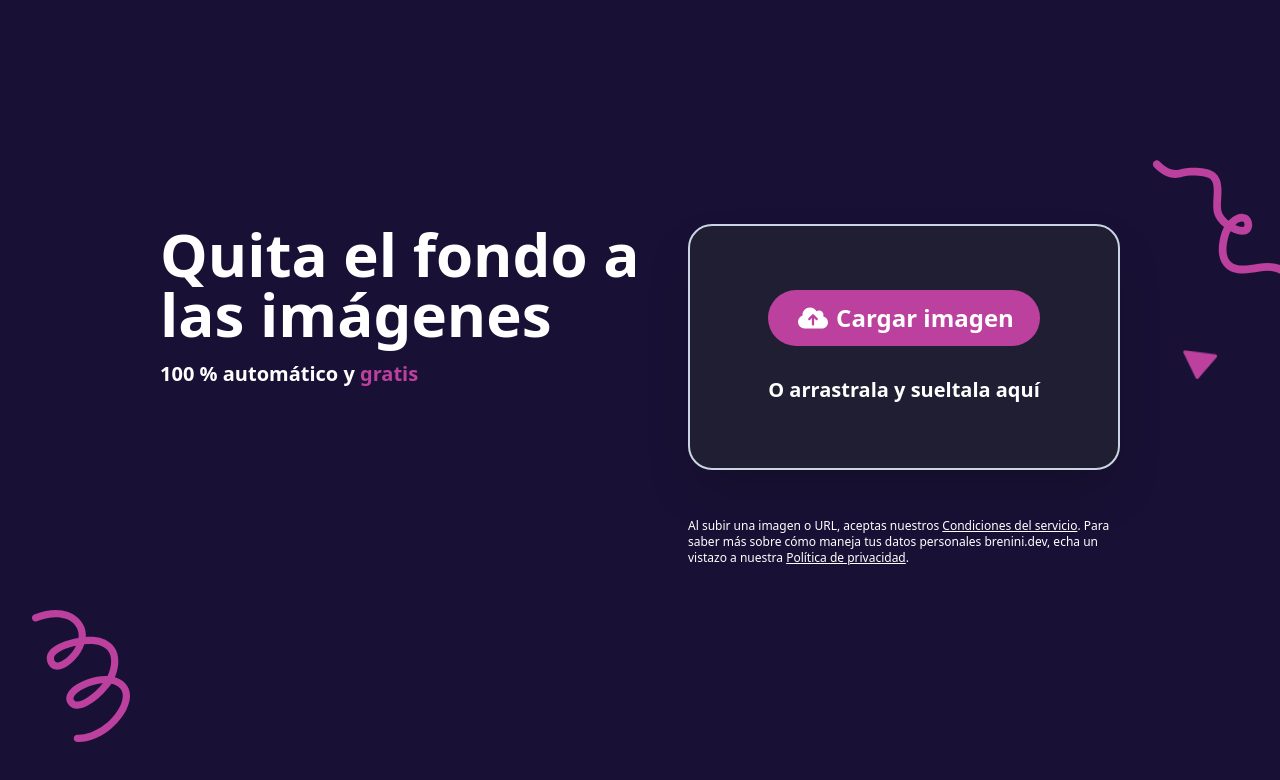
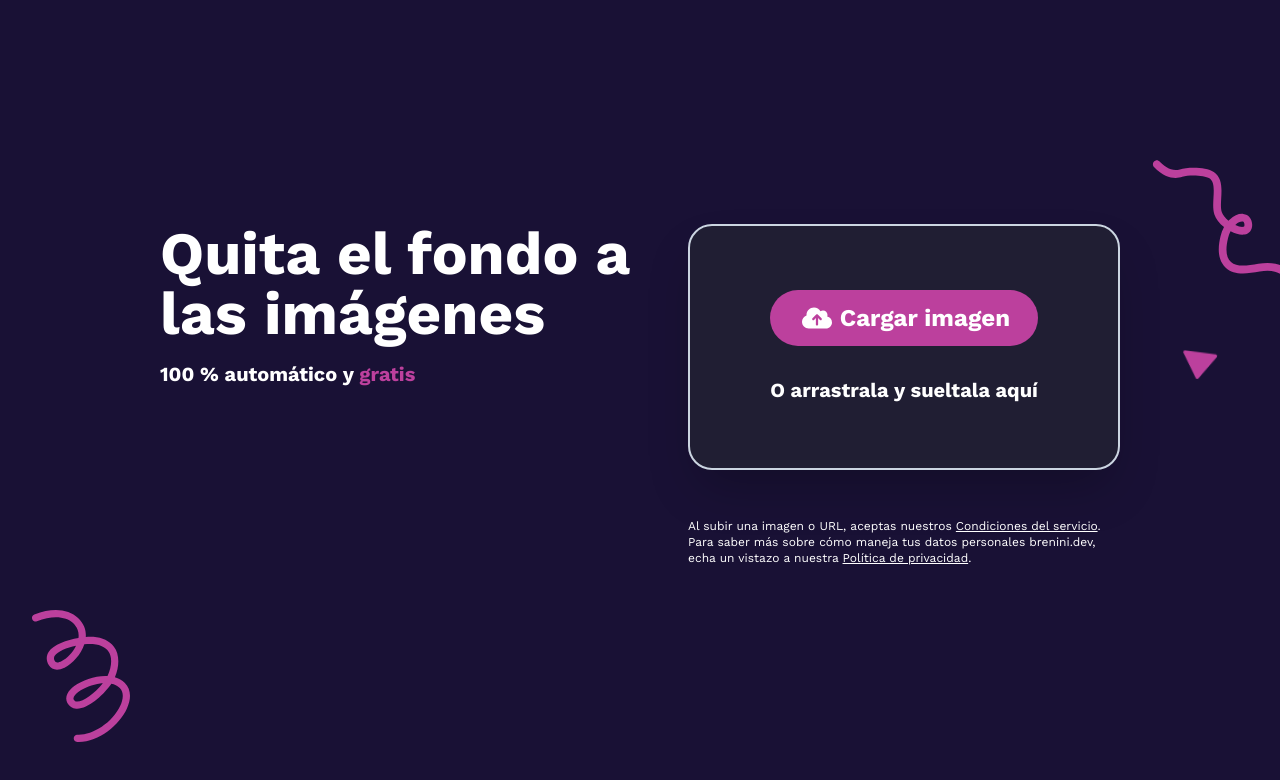
Before and after one commit to Bernini-dev/bg-remove, a Vue app: page / in a window 1280 px wide. Shown: the top 780 px of the page. Built offline with nearby package versions, Linux system fonts and the light colour scheme.

Commit message:
refactor: agregar fuente "Work Sans" y ajustar estilos en style.css

```diff
--- a/src/style.css
+++ b/src/style.css
@@ -1,3 +1,4 @@
+@import url('https://fonts.googleapis.com/css2?family=Work+Sans:ital,wght@0,100..900;1,100..900&display=swap');
 @tailwind base;
 @tailwind components;
 @tailwind utilities;
@@ -5,4 +6,7 @@
 body {
   @apply text-white font-sans transition-all duration-300;
   background: #191135;
+  font-family: "Work Sans", serif;
+  font-optical-sizing: auto;
+  font-style: normal;
 }
```
